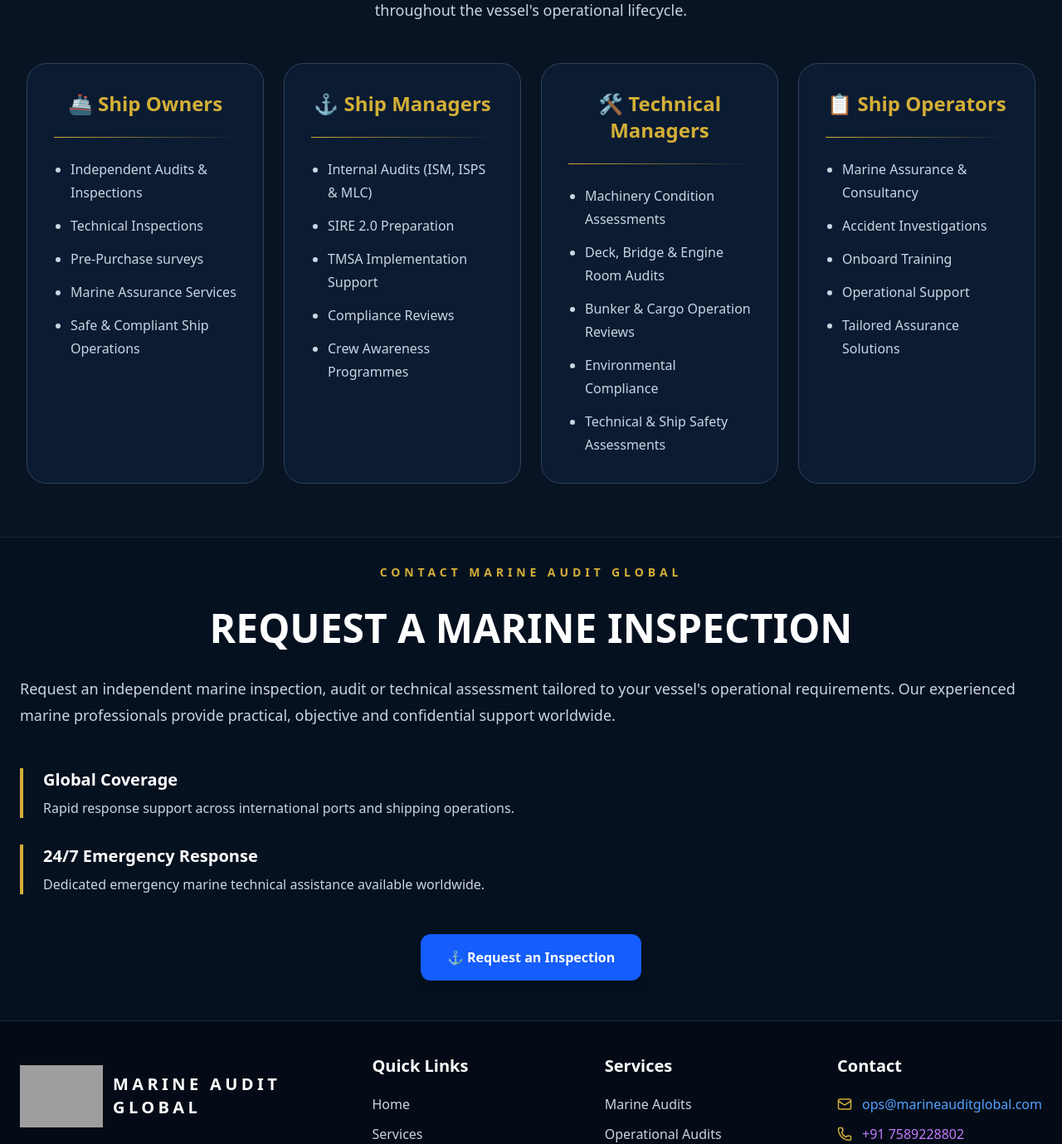
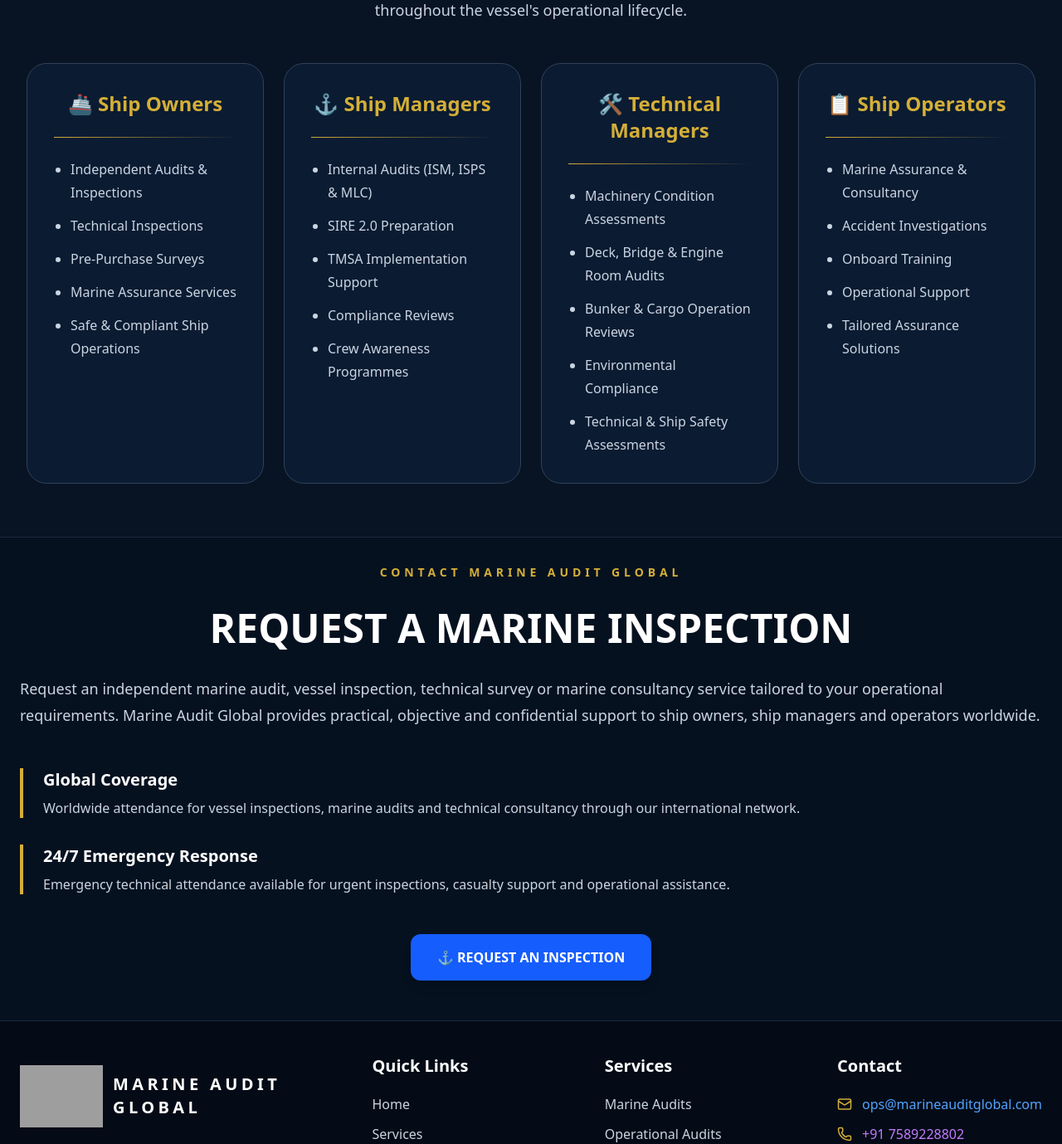
Before and after one commit to harjeetsinghsandhu3/marine-audit-global, a Next.js app: page / in a window 1280 px wide. Shown: the part 3380-4759 px from the top of the page at 83% size. Built offline with nearby package versions, Linux system fonts and the light colour scheme; grey boxes are pictures that could not be loaded.

Commit message:
Improve homepage content and SEO

```diff
--- a/src/app/page.js
+++ b/src/app/page.js
@@ -816,7 +816,7 @@
 
     <li>Technical Inspections</li>
 
-    <li>Pre-Purchase surveys</li>
+    <li>Pre-Purchase Surveys</li>
 
     <li>Marine Assurance Services</li>
 
@@ -913,7 +913,7 @@
 </h2>
 
             <p className="text-slate-300 mt-8 text-lg leading-8">
-              Request an independent marine inspection, audit or technical assessment tailored to your vessel's operational requirements. Our experienced marine professionals provide practical, objective and confidential support worldwide.
+              Request an independent marine audit, vessel inspection, technical survey or marine consultancy service tailored to your operational requirements. Marine Audit Global provides practical, objective and confidential support to ship owners, ship managers and operators worldwide.
             </p>
 
             <div className="mt-12 space-y-8">
@@ -924,7 +924,7 @@
                 </h3>
 
                 <p className="text-slate-300 mt-2">
-                  Rapid response support across international ports and shipping operations.
+                  Worldwide attendance for vessel inspections, marine audits and technical consultancy through our international network.
                 </p>
               </div>
 
@@ -934,7 +934,7 @@
                 </h3>
 
                 <p className="text-slate-300 mt-2">
-                  Dedicated emergency marine technical assistance available worldwide.
+                  Emergency technical attendance available for urgent inspections, casualty support and operational assistance.
                 </p>
               </div>
 
@@ -948,7 +948,7 @@
   >
     {showForm
   ? "▲ Hide Inspection Request Form"
-  : "⚓ Request an Inspection"}
+  : "⚓ REQUEST AN INSPECTION"}
   </button>
 
 </div>
@@ -982,8 +982,7 @@
 
       <br/><br/>
 
-      Our Marine Assurance Team will
-      contact you shortly.
+      One of our Marine Assurance Consultants will review your request and contact you shortly.
 
       <br/><br/>
 
@@ -1232,8 +1231,9 @@
         <option value="" disabled>Select Type of Inspection</option>
         <option>Internal Audit (ISM / ISPS / MLC)</option>
         <option>TMSA Core Audits (Nav, Engine, Cargo, Bunker, Enviro, Mooring)</option>
-        <option>SIRE 2.0 Preparation</option>
-        <option>RightShip Preparation</option>
+        <option>SIRE 2.0 InspectionPreparation</option>
+        <option>CDI Inspection Preparation</option>
+        <option>RightShip Inspection Preparation</option>
         <option>Onboard Training</option>
         <option>Sailing Navigation Audit</option>
         <option>Sailing Engineering Audit</option>
@@ -1441,7 +1441,7 @@
           <p className="text-slate-500 text-xs mt-2">
             PDF • DOC • DOCX • XLS • XLSX • JPG • PNG • ZIP
             <br />
-            Maximum file size: 10 MB
+            Maximum file size: 20 MB
           </p>
 
         </div>
@@ -1604,7 +1604,7 @@
       : "bg-[#2563EB] hover:bg-[#1D4ED8]"
   }`}
 >
-  {isSending ? "⏳ Sending Request..." : "REQUEST AN INSPECTION"}
+  {isSending ? "⏳ Sending Request..." : "SUBMIT INSPECTION REQUEST"}
 </button>
 
 </form>
```
